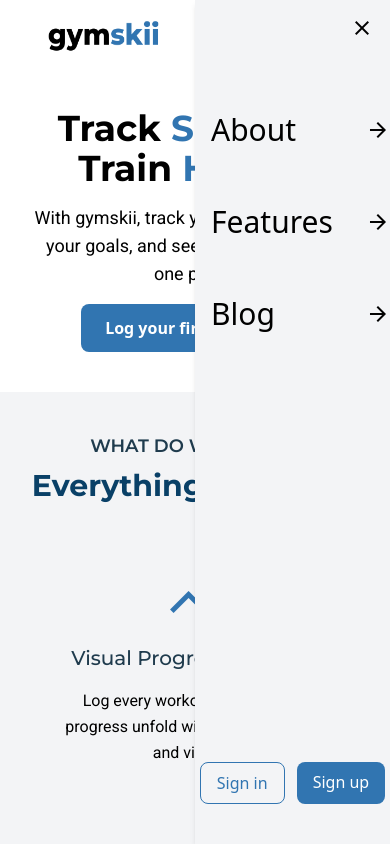
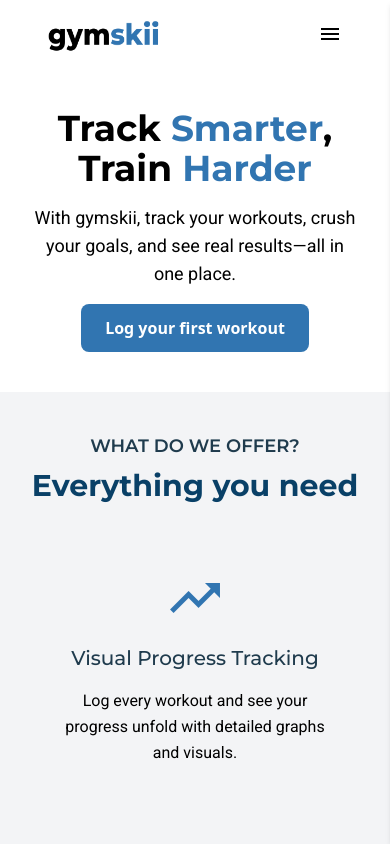
Before and after one commit to samkolache/gymskii-old-, a React (Vite) app: page / in a window 390 px wide. Shown: the top 844 px of the page. Built offline with nearby package versions, Linux system fonts and the light colour scheme.

Commit message:
changed mobile nav state to false

```diff
--- a/src/components/navbar/Navbar.jsx
+++ b/src/components/navbar/Navbar.jsx
@@ -5,7 +5,7 @@
 import Logo from '../../assets/logo.png'
 
 export default function Navbar() {
-    const [isOpen, setOpen] = useState(true)
+    const [isOpen, setOpen] = useState(false)
 
     const toggleMenu = () => setOpen(prev => !prev);
 
```
